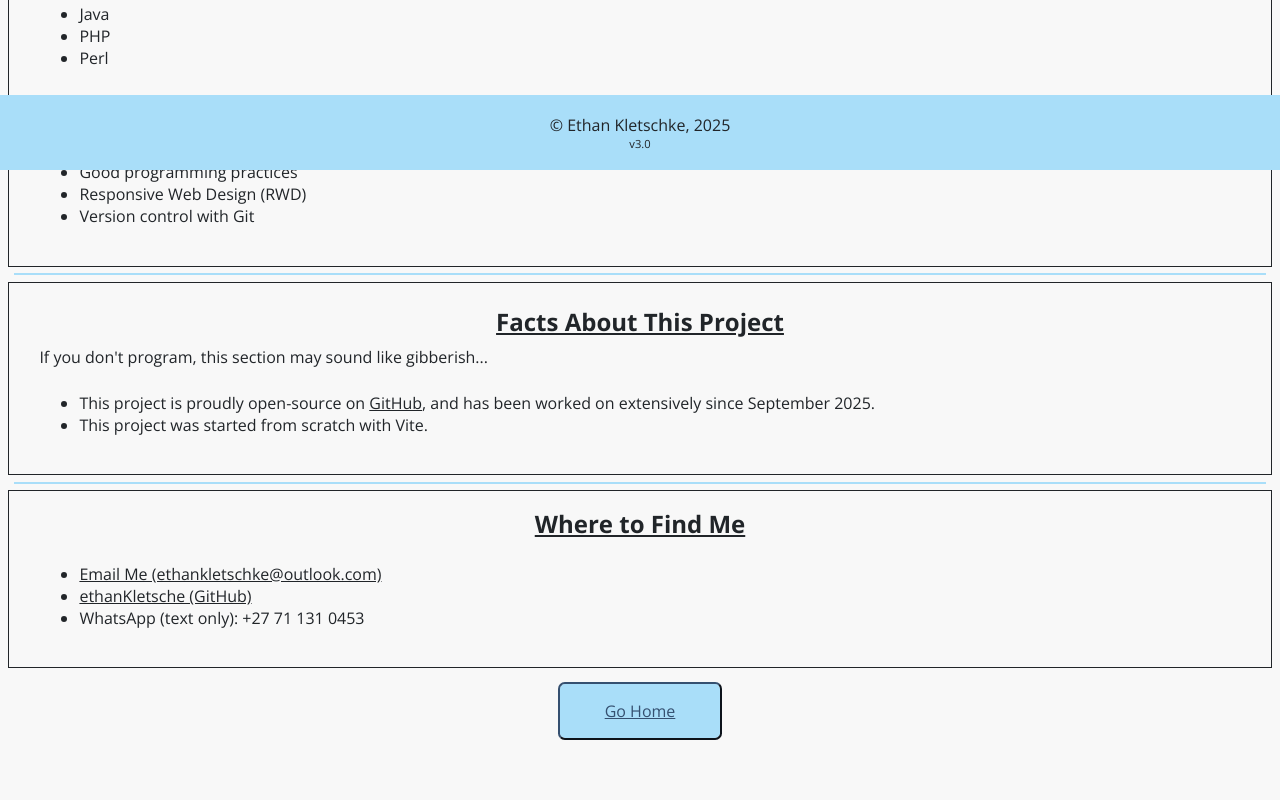
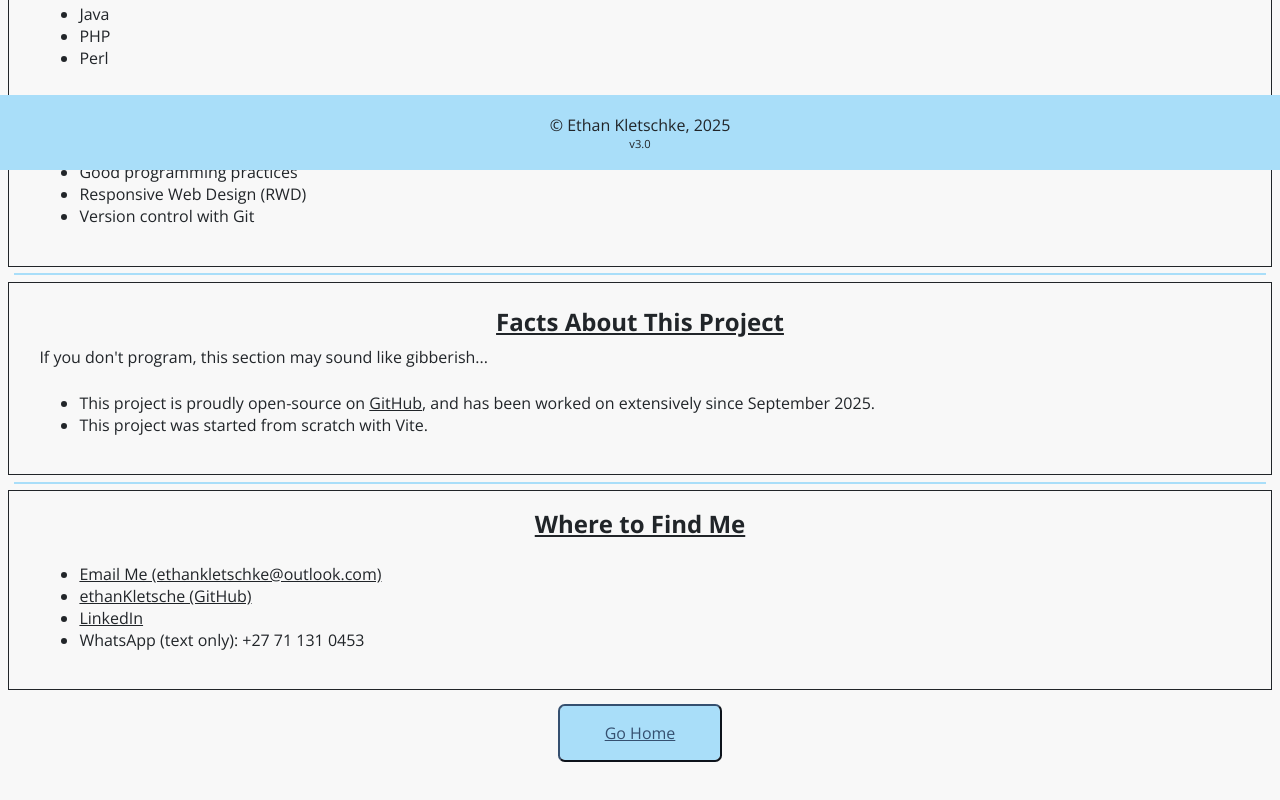
Before and after one commit to ethanKletschke/TSX-Portfolio-App, a React (Vite) app: page /aboutMe in a window 1280 px wide. Shown: the part 630-1430 px from the top of the page. Built offline with nearby package versions, Linux system fonts and the light colour scheme.

Commit message:
feat: add LinkedIn link to AboutMe.tsx
Adds my LinkedIn link to the "Where to Find Me" section

```diff
--- a/src/pages/AboutMe/AboutMe.tsx
+++ b/src/pages/AboutMe/AboutMe.tsx
@@ -130,6 +130,7 @@ export default function AboutMe() {
           <ul>
             <li><a href="mailto:ethankletschke@outlook.com">Email Me (ethankletschke@outlook.com)</a></li>
             <li><a href="https://github.com/ethanKletschke">ethanKletsche (GitHub)</a></li>
+            <li><a href="www.linkedin.com/in/ethan-kletschke-164a24384">LinkedIn</a></li>
             <li>WhatsApp (text only): +27 71 131 0453</li>
           </ul>
         </article>
```
